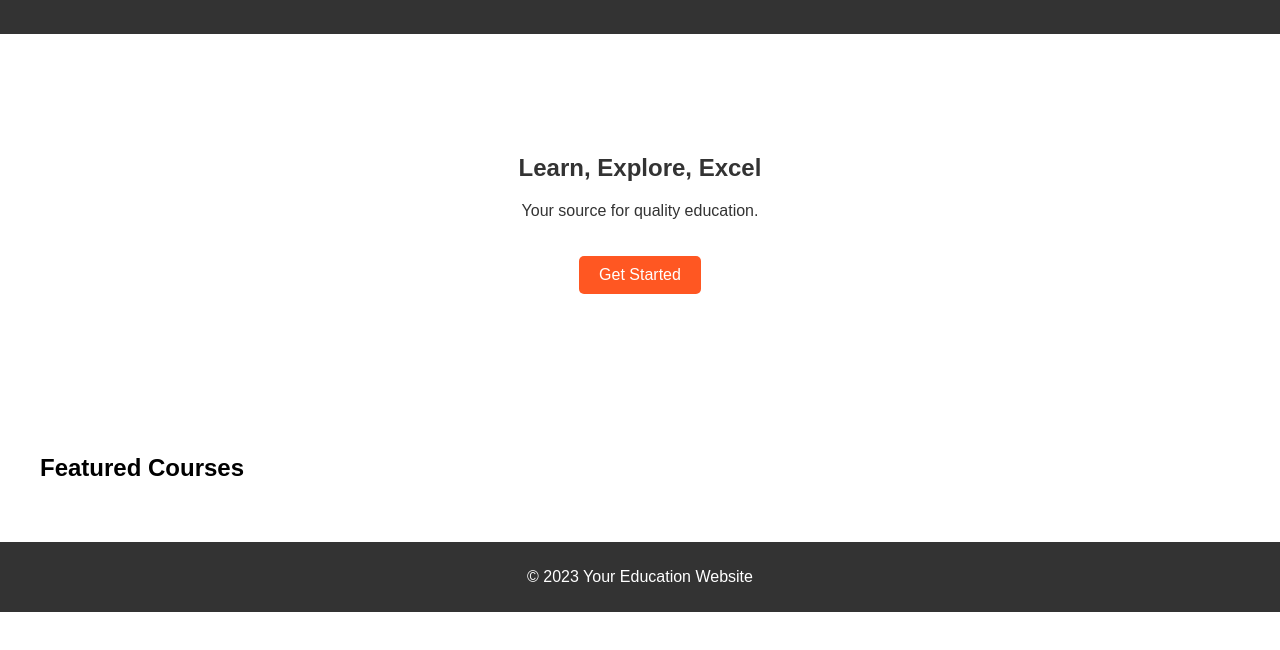
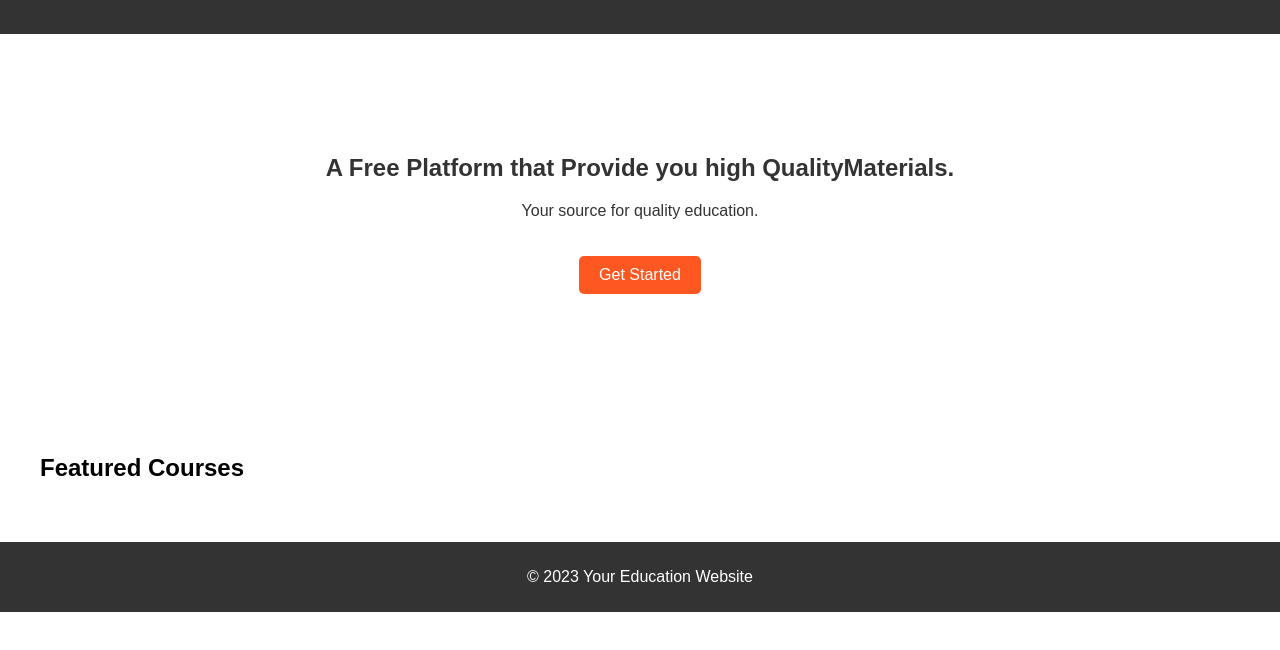
Before and after one commit to AncientCracker/Saikagyann, a plain HTML site: page index.html in a window 1280 px wide. Shown: the part 120-770 px from the top of the page. Drawn offline with Linux system fonts and the light colour scheme; a script that the page names is missing.

Commit message:
once more

```diff
--- a/index.html
+++ b/index.html
@@ -20,7 +20,7 @@
     </header>
 
     <section class="hero">
-        <h2>Learn, Explore, Excel</h2>
+        <h2>A Free Platform that Provide you high QualityMaterials.</h2>
         <p>Your source for quality education.</p>
         <a href="#" class="cta-button">Get Started</a>
     </section>
```
